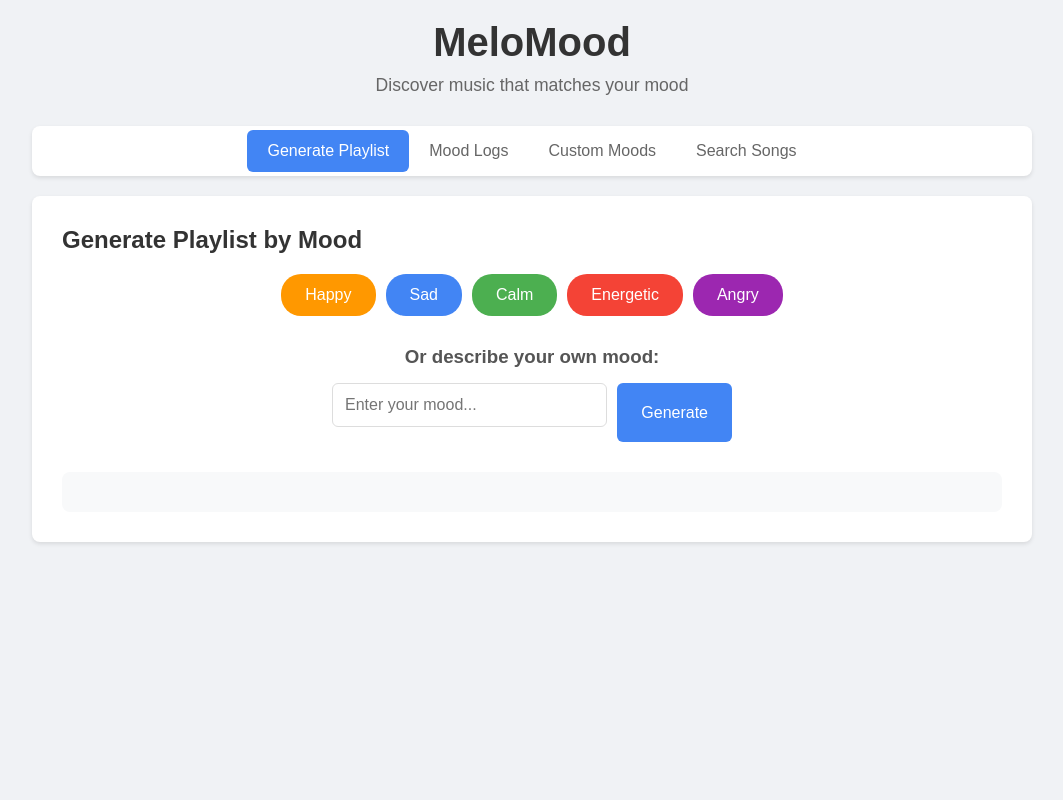
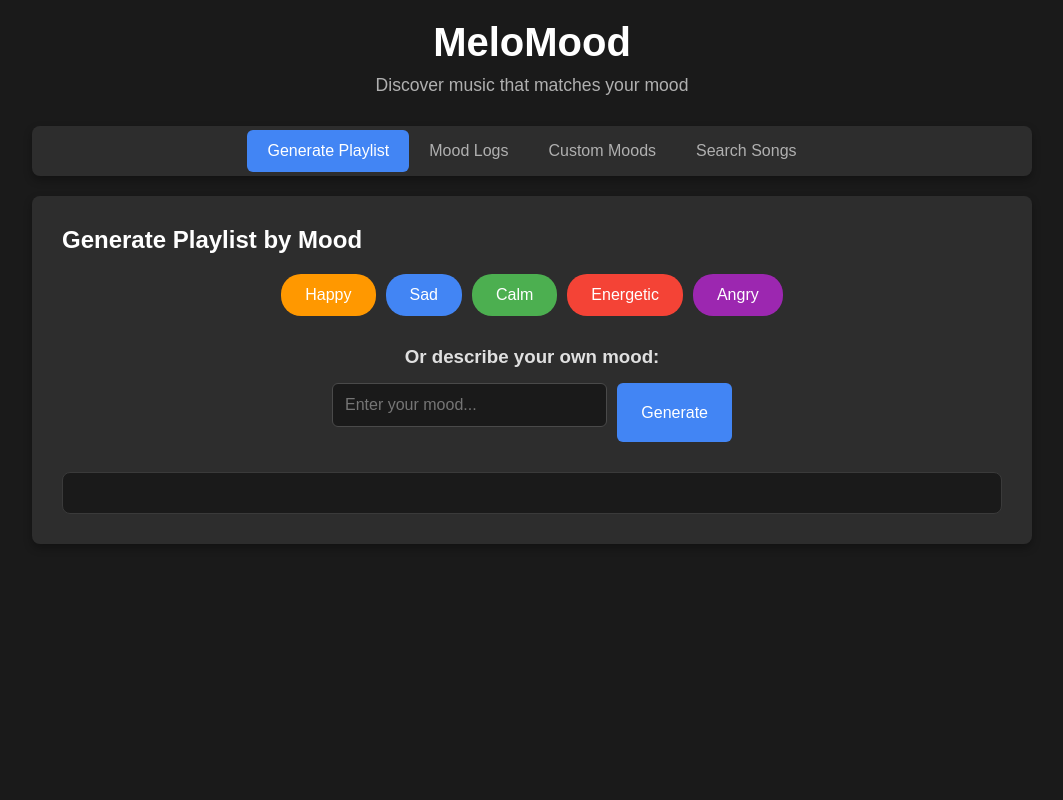
Before and after one commit to cs411-alawini/su25-cs411-team021-team021, a Flask app: page / in a window 1280 px wide. Shown: the whole page, without its empty margins (108-1171 px from the left). Run offline with Flask 3, Linux system fonts and the light colour scheme.

Commit message:
Update index.html
made some small changes

```diff
--- a/templates/index.html
+++ b/templates/index.html
@@ -6,9 +6,9 @@
         * { margin: 0; padding: 0; box-sizing: border-box; }
         body {
             font-family: Arial, sans-serif;
-            background: #f0f2f5;
+            background: #1a1a1a;
             min-height: 100vh;
-            color: #333;
+            color: #e0e0e0;
             padding: 20px;
         }
         .container {
@@ -19,11 +19,11 @@
             text-align: center;
             font-size: 2.5rem;
             margin-bottom: 10px;
-            color: #333;
+            color: #ffffff;
         }
         .subtitle {
             text-align: center;
-            color: #666;
+            color: #b0b0b0;
             margin-bottom: 30px;
             font-size: 1.1rem;
         }
@@ -31,10 +31,10 @@
             display: flex;
             justify-content: center;
             margin-bottom: 20px;
-            background: #fff;
+            background: #2d2d2d;
             border-radius: 8px;
             padding: 4px;
-            box-shadow: 0 2px 4px rgba(0,0,0,0.1);
+            box-shadow: 0 4px 8px rgba(0,0,0,0.3);
             flex-wrap: wrap;
         }
         .tab-button {
@@ -42,7 +42,7 @@
             border: none;
             padding: 12px 20px;
             border-radius: 6px;
-            color: #666;
+            color: #b0b0b0;
             cursor: pointer;
             font-size: 1rem;
             transition: all 0.2s;
@@ -53,21 +53,21 @@
             color: white;
         }
         .tab-button:hover:not(.active) {
-            background: #f5f5f5;
+            background: #3a3a3a;
         }
         .tab-content {
             display: none;
-            background: white;
+            background: #2d2d2d;
             border-radius: 8px;
             padding: 30px;
-            box-shadow: 0 2px 4px rgba(0,0,0,0.1);
+            box-shadow: 0 4px 8px rgba(0,0,0,0.3);
         }
         .tab-content.active {
             display: block;
         }
         .tab-content h2 {
             margin-bottom: 20px;
-            color: #333;
+            color: #ffffff;
             font-size: 1.5rem;
         }
         .mood-buttons {
@@ -100,7 +100,7 @@
         }
         .custom-mood-section h3 {
             margin-bottom: 15px;
-            color: #555;
+            color: #e0e0e0;
         }
         .custom-mood-input {
             display: flex;
@@ -111,35 +111,53 @@
         .custom-mood-input input {
             flex: 1;
             padding: 12px;
-            border: 1px solid #ddd;
+            border: 1px solid #4a4a4a;
             border-radius: 6px;
             font-size: 1rem;
+            background: #1a1a1a;
+            color: #e0e0e0;
+        }
+        .custom-mood-input input:focus {
+            outline: none;
+            border-color: #4285f4;
         }
         #playlist {
-            background: #f8f9fa;
+            background: #1a1a1a;
             border-radius: 8px;
             padding: 20px;
             margin-top: 20px;
+            border: 1px solid #3a3a3a;
         }
         #playlist h3 {
             margin-bottom: 15px;
-            color: #333;
+            color: #ffffff;
         }
         .song-item {
-            background: white;
+            background: #2d2d2d;
             padding: 15px;
             margin: 10px 0;
             border-radius: 6px;
             border-left: 4px solid #4285f4;
             font-size: 1rem;
+            color: #e0e0e0;
+            transition: all 0.2s;
+        }
+        .song-item:hover {
+            background: #3a3a3a;
         }
         select, input[type="text"], input[type="number"] {
             width: 100%;
             padding: 12px;
-            border: 1px solid #ddd;
+            border: 1px solid #4a4a4a;
             border-radius: 6px;
             font-size: 1rem;
             margin-bottom: 15px;
+            background: #1a1a1a;
+            color: #e0e0e0;
+        }
+        select:focus, input:focus {
+            outline: none;
+            border-color: #4285f4;
         }
 
         button {
@@ -233,6 +259,19 @@
             .mood-log-item { flex-direction: column; gap: 10px; align-items: stretch; }
             h1 { font-size: 2rem; }
             .tab-button { padding: 10px 16px; font-size: 0.9rem; }
+        }
+        ::-webkit-scrollbar {
+            width: 8px;
+        }
+        ::-webkit-scrollbar-track {
+            background: #1a1a1a;
+        }
+        ::-webkit-scrollbar-thumb {
+            background: #4a4a4a;
+            border-radius: 4px;
+        }
+        ::-webkit-scrollbar-thumb:hover {
+            background: #5a5a5a;
         }
     </style>
 </head>
@@ -330,6 +369,7 @@
         const API = "https://su25-cs411-team021-team021-11849892885.us-central1.run.app";
         let customMoods = [];
         let selectedSong = null;
+        let lastPlaylistCache = {};
 
         function showTab(tab) {
             document.querySelectorAll('.tab-content').forEach(t => t.classList.remove('active'));
@@ -352,6 +392,14 @@
             console.error('Error loading users:', err);
         });
 
+        function shuffleArray(array) {
+            const shuffled = [...array];
+            for (let i = shuffled.length - 1; i > 0; i--) {
+                const j = Math.floor(Math.random() * (i + 1));
+                [shuffled[i], shuffled[j]] = [shuffled[j], shuffled[i]];
+            }
+            return shuffled;
+        }
         function generateCustomPlaylist() {
             const mood = document.getElementById('custom-mood').value.trim();
             if (!mood) {
@@ -370,9 +418,14 @@
                         document.getElementById('playlist').innerHTML = `<div class="error">No songs found for ${mood} mood</div>`;
                         return;
                     }
-                    document.getElementById('playlist').innerHTML =
-                        `<h3>${mood} Playlist</h3>` +
-                        songs.map((s, i) =>
+                    let shuffledSongs = shuffleArray(songs);
+                    if (shuffledSongs.length > 15) {
+                        const playlistSize = Math.floor(Math.random() * 6) + 10;
+                        shuffledSongs = shuffledSongs.slice(0, playlistSize);
+                    }
+                    lastPlaylistCache[mood] = shuffledSongs.map(s => s.song_id);
+                    document.getElementById('playlist').innerHTML = `<h3>${mood} Playlist (${shuffledSongs.length} songs)</h3>` +
+                        shuffledSongs.map((s, i) =>
                             `<div class="song-item">${i+1}. <strong>${s.track_name}</strong> by ${s.artist} ${s.avg_rating ? `(Rating: ${Math.round(s.avg_rating)}/100)` : '(New)'}</div>`
                         ).join('');
                 })
```
Also changed, not shown: other parts of templates/index.html (+20 -12 lines).
